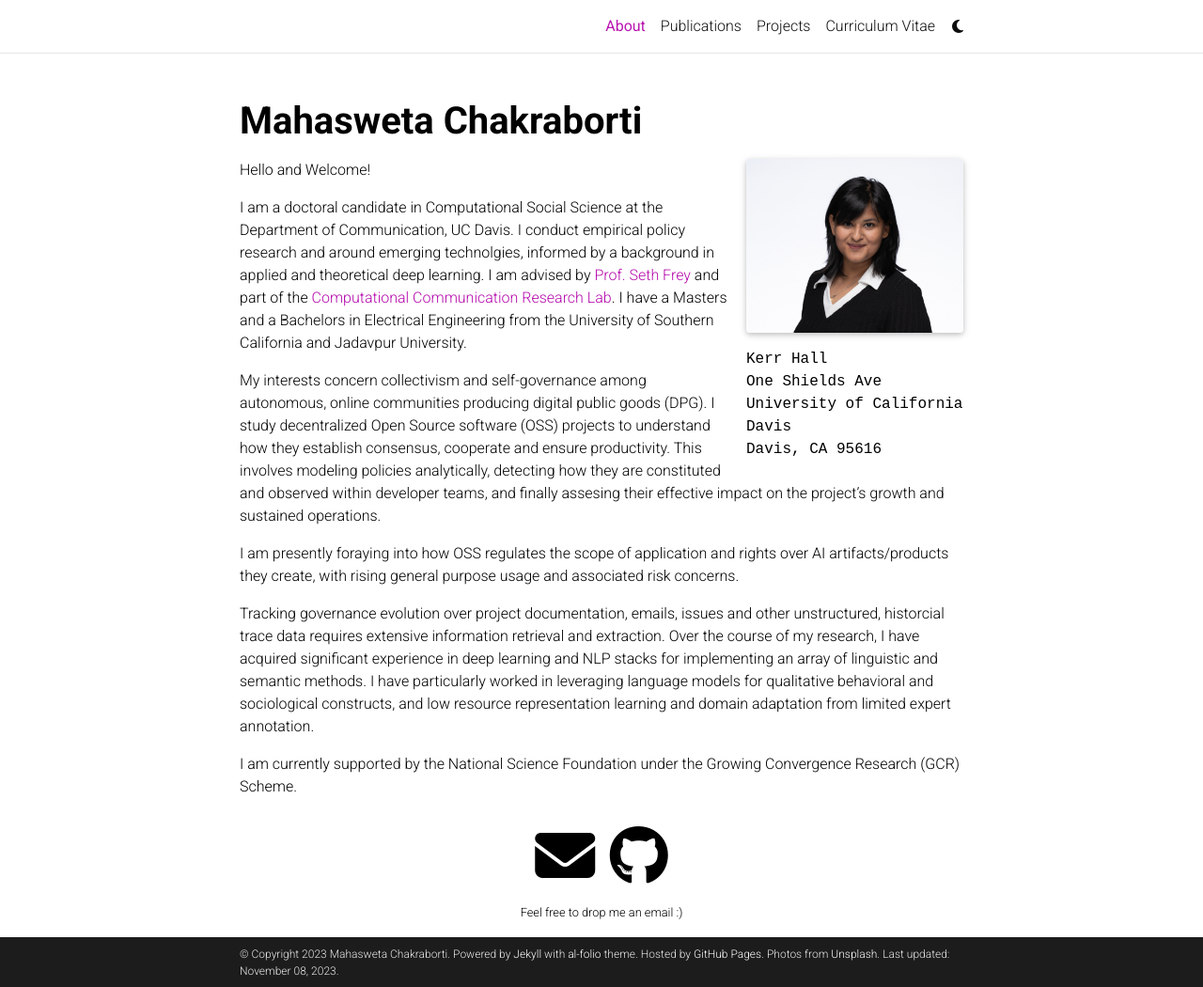
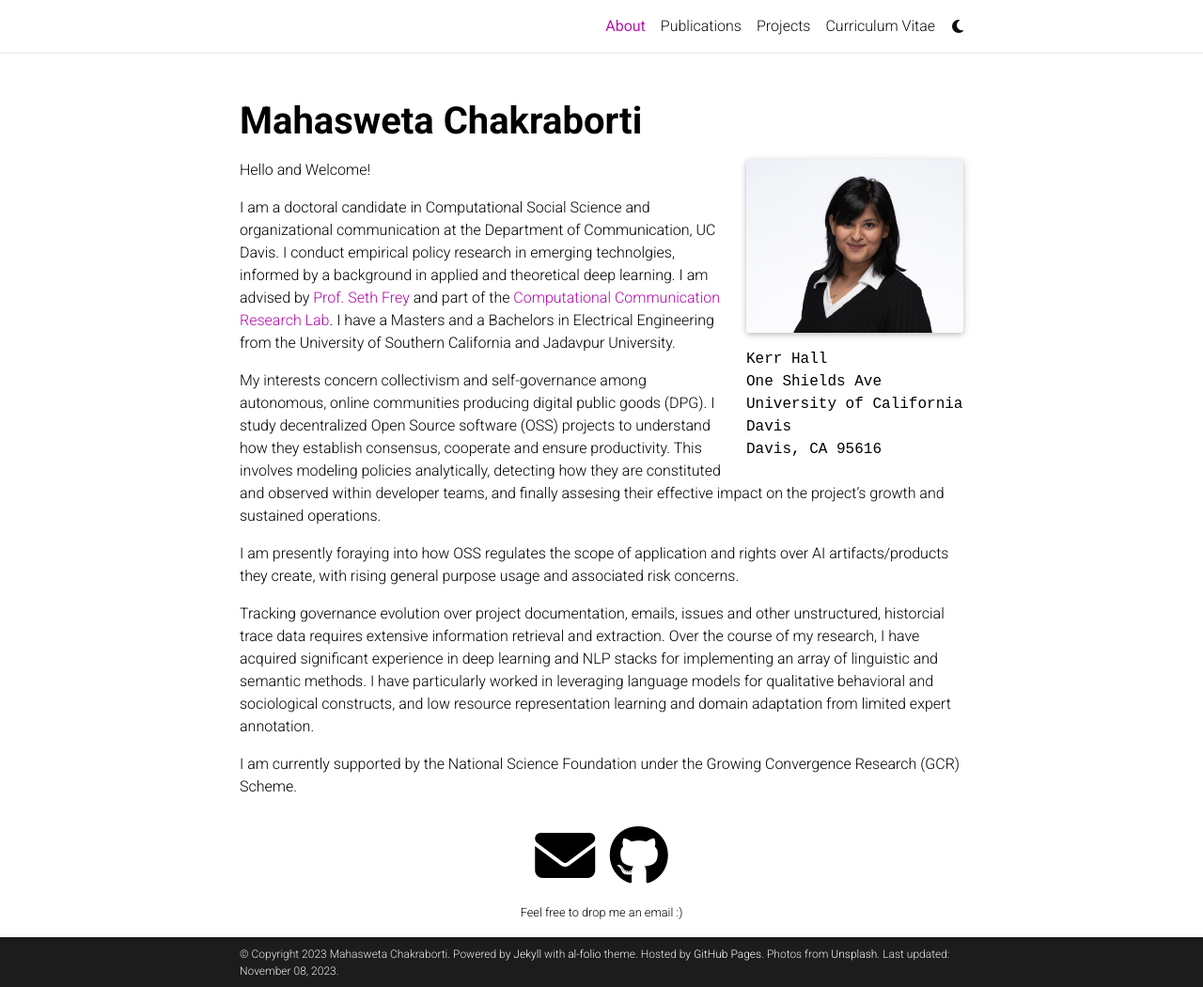
Before and after one commit to Mahasweta-usc/Mahasweta-usc.github.io, a Jekyll site: the page built from _pages/about.md, in a window 1280 px wide and 1050 px high. Shown: the whole window at 94% size. Built offline with Jekyll 4.4.1, drawn with Linux system fonts in a browser that asks for light colours; full-size pictures stand in for the smaller copies a plugin makes; comment, search, counter and statistics services are not loaded; a style sheet for code colours, icons or effects is not loaded.

```diff
--- a/_pages/about.md
+++ b/_pages/about.md
@@ -22,7 +22,7 @@
 
 Hello and Welcome!
 
-I am a doctoral candidate in Computational Social Science at the Department of Communication, UC Davis. I conduct empirical policy research and around emerging technolgies, informed by a background in applied and theoretical deep learning. I am advised by [Prof. Seth Frey](https://communication.ucdavis.edu/people/seth-frey) and part of the [Computational Communication Research Lab](https://c2.ucdavis.edu/). I have a Masters and a Bachelors in Electrical Engineering from the University of Southern California and Jadavpur University.
+I am a doctoral candidate in Computational Social Science and organizational communication at the Department of Communication, UC Davis. I conduct empirical policy research in emerging technolgies, informed by a background in applied and theoretical deep learning. I am advised by [Prof. Seth Frey](https://communication.ucdavis.edu/people/seth-frey) and part of the [Computational Communication Research Lab](https://c2.ucdavis.edu/). I have a Masters and a Bachelors in Electrical Engineering from the University of Southern California and Jadavpur University.
 
 
 My interests concern collectivism and self-governance among autonomous, online communities producing digital public goods (DPG). I study decentralized Open Source software (OSS) projects to understand how they establish consensus, cooperate and ensure productivity. This involves modeling policies analytically, detecting how they are constituted and observed within developer teams, and finally assesing their effective impact on the project's growth and sustained operations.
```
